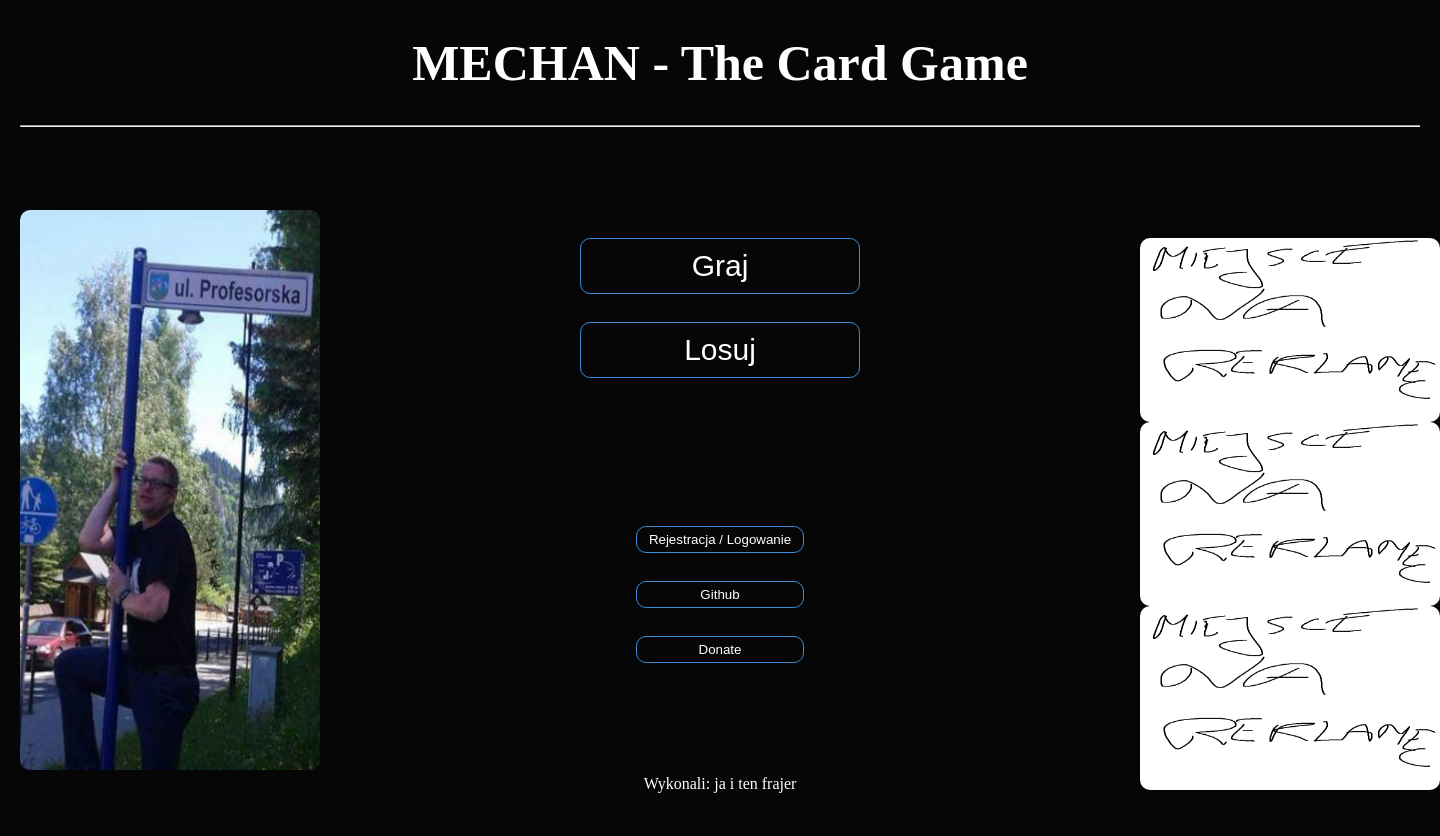
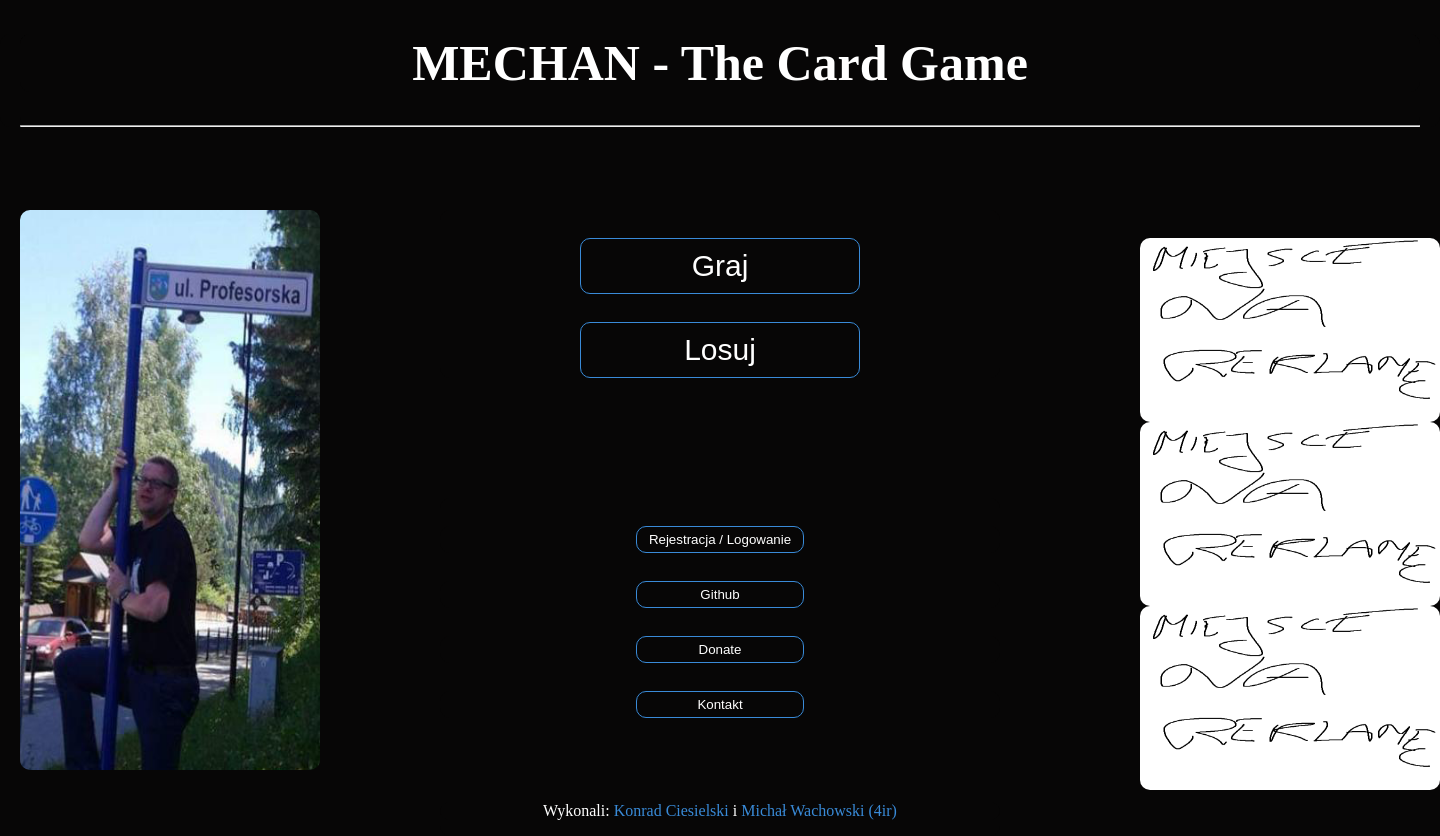
Before and after one commit to KondyKox/graboga.pl, a PHP site: page /HTML/index.html in a window 1440 px wide. Before the commit the page ends 793 px from the top, so only its background shows below. Run offline with PHP 8.4, Linux system fonts and the light colour scheme.

Commit message:
Add files via upload

```diff
--- a/CSS/style.css
+++ b/CSS/style.css
@@ -63,7 +63,7 @@ img {
 }
 
 ::-webkit-scrollbar-track {
-    box-shadow: inset 0 0 5px grey;
+    box-shadow: inset 0 0 5px #398AD7;
     border-radius: 10px;
 }
 
--- a/HTML/draw.html
+++ b/HTML/draw.html
@@ -36,7 +36,8 @@
         </div>
     </div>
     <div id="inventory">
-        <h3> Ekwipunek:</h3>
+        <h3> Ekwipunek:</h3><hr style="color: #398AD7;">
+        <div id="cards"></div>
     </div>
 </body>
 </html>
--- a/HTML/index.html
+++ b/HTML/index.html
@@ -35,7 +35,12 @@
             <div class="links">
                 <a href="https://www.paypal.me/megakoks" target="_blank"><input type="submit" class="button" value="Donate"></a>
             </div>
-            <div style="text-align: center; margin-top: 20%;">Wykonali: ja i ten frajer</div>
+            <div class="links">
+                <a href="mailto:" target="_blank"><input type="submit" class="button" value="Kontakt"></a>
+            </div>
+            <div style="text-align: center; margin-top: 15%;">
+                <p>Wykonali:<span style="color: #398AD7;"> Konrad Ciesielski</span> i <span style="color: #398AD7;">Michał Wachowski (4ir)</span></p>
+            </div>
         </div>
 
         <div id="right">
```
